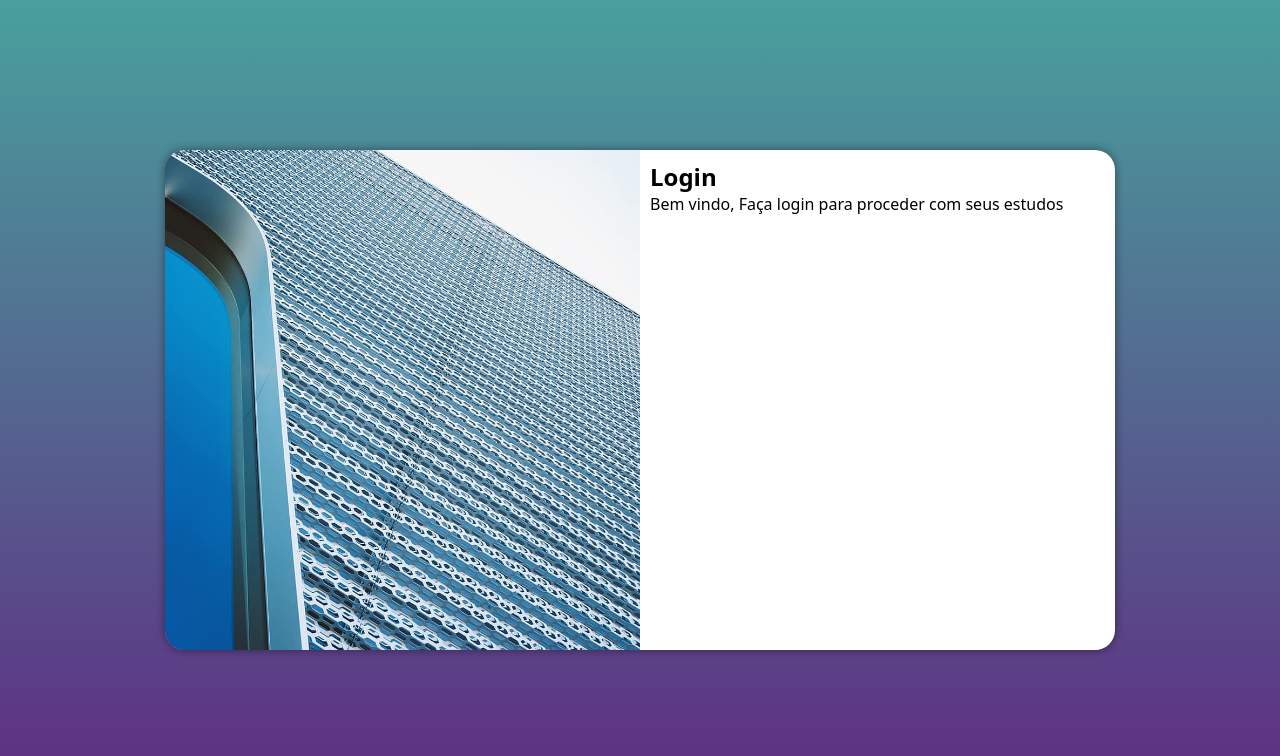
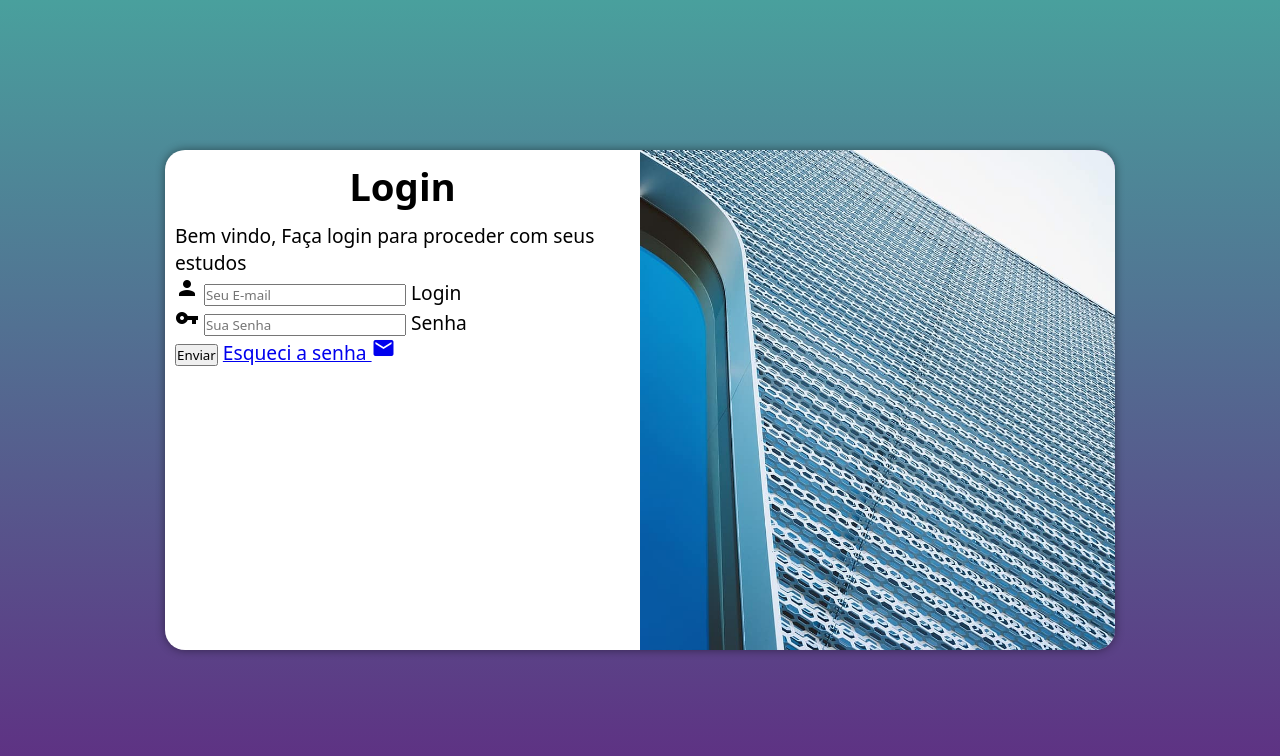
Before and after one commit to VitorHPaivaG/Tela-login, a PHP site: page / in a window 1280 px wide. Shown: the top 756 px of the page. Run offline with PHP 8.4, Linux system fonts and the light colour scheme.

Commit message:
formulario, divs, inputs, labels e icones

```diff
--- a/estilos/mediaquerries.css
+++ b/estilos/mediaquerries.css
@@ -40,13 +40,17 @@ telas grandes: acima de 1200px*/
     }
 
     #login > #imagem {
-        float: left;
+        float: right;
         width: 50%;
         height: 100%;
     }
 
     #login > #formulario {
-        float: right;
+        float: left;
         width: 50%;
     }
+
+    #formulario {
+        font-size: 1.2em;
+    }
 }
--- a/estilos/style.css
+++ b/estilos/style.css
@@ -59,3 +59,13 @@ main {
     display: block;
     padding: 10px;
 }
+
+#formulario > h1 {
+    text-align: center;
+    margin-bottom: 10px;
+    font-size: 2em;
+}
+
+#formulario {
+    font-size: 1em;
+}
--- a/index.html
+++ b/index.html
@@ -6,17 +6,43 @@
     <title>Seja bem vindo a página de login</title>
     <link rel="stylesheet" href="estilos/style.css">
     <link rel="stylesheet" href="estilos/mediaquerries.css">
+    <link href="https://fonts.googleapis.com/icon?family=Material+Icons"
+      rel="stylesheet">
 </head>
 <body>
     <main>
         <section id="login">
                 <div id="imagem">
-
+                    <!--imagem nas css-->
                 </div>
                 <div id="formulario">
                     <h1>Login</h1>
                     <p>Bem vindo, Faça login para proceder com seus estudos</p>
-                    <form action="login.php" method="post"></form>
+                    <form action="login.php" method="post" autocomplete="on">
+
+
+                        <div class="campo">
+
+                            <i class="material-icons">person</i>
+
+                            <input type="email" name="Login" id="ilogin" placeholder="Seu E-mail" autocomplete="email" required maxlength="30">
+
+                            <label for="ilogin">Login</label>
+                        </div>
+
+
+
+
+                        <div class="campo">
+                            <i class="material-icons">vpn_key</i>
+
+                            <input type="password" name="Senha" id="isenha" placeholder="Sua Senha" autocomplete="current-password" required minlength="8" maxlength="20">
+
+                            <label for="isenha">Senha</label>
+                        </div>
+                        <input type="submit" value="Enviar">
+                        <a href="esqueci.html">Esqueci a senha <i class="material-icons">mail</i></a>
+                    </form>
                 </div>
         </section>
     </main>
```
